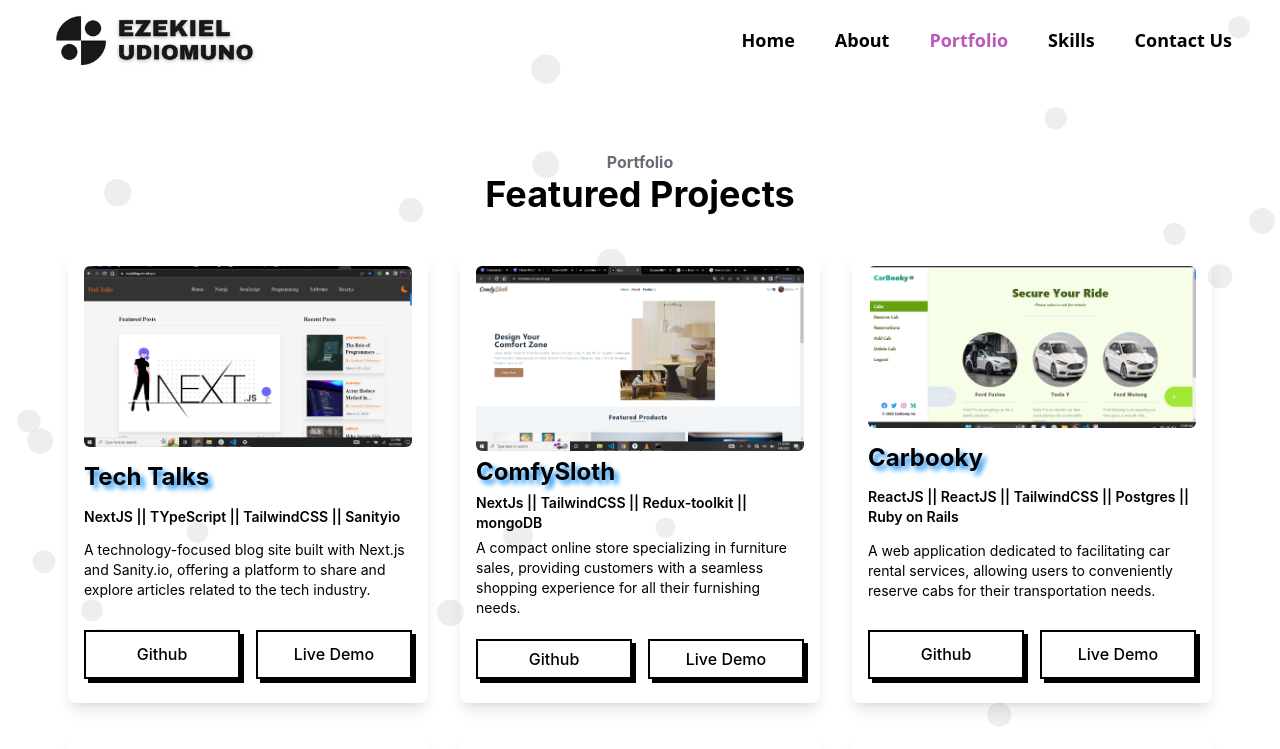
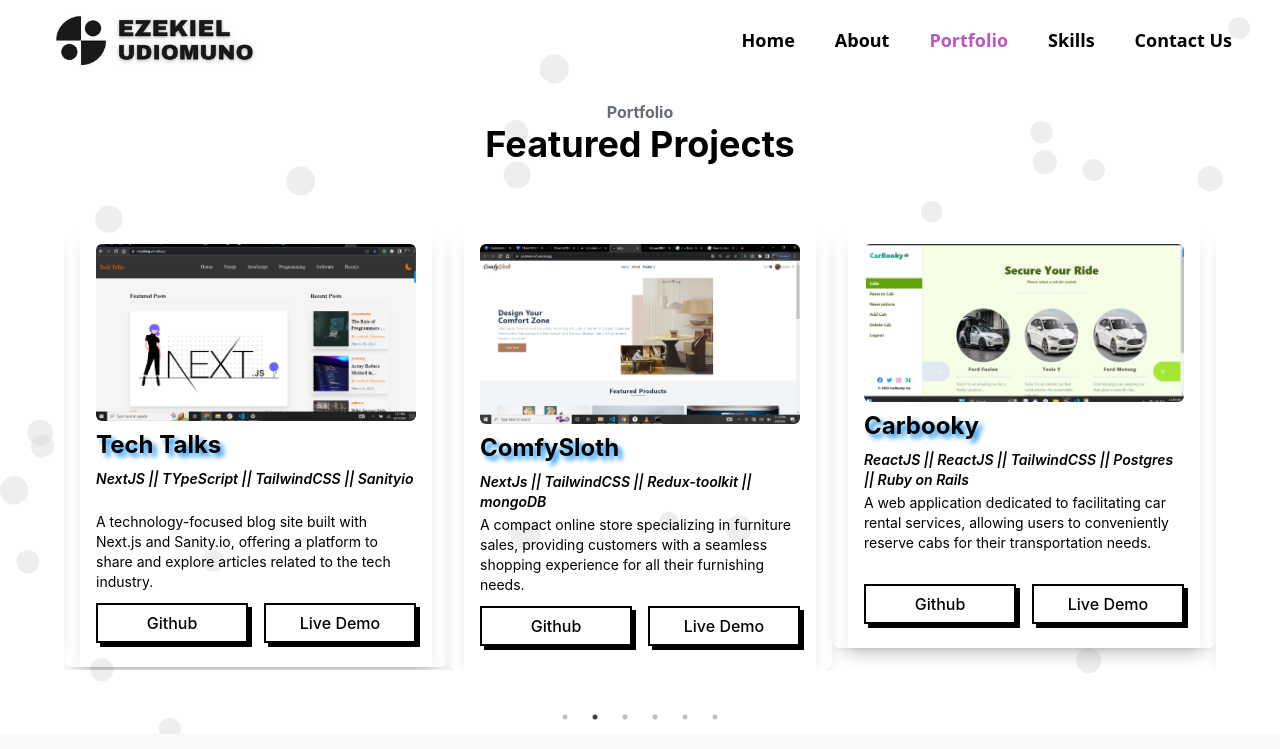
Before and after one commit to uezekiel-mufin/nextportfolio, a Next.js app: page /portfolio in a window 1280 px wide. Shown: the top 749 px of the page. Built offline with nearby package versions, Linux system fonts and the light colour scheme.

Commit message:
Add chat box and react slick

```diff
--- a/package.json
+++ b/package.json
@@ -19,9 +19,11 @@
     "react-icons": "^4.4.0",
     "react-responsive-carousel": "^3.2.23",
     "react-simple-typewriter": "^5.0.1",
+    "react-slick": "^0.29.0",
     "react-toastify": "^9.1.3",
     "react-tsparticles": "^2.1.3",
     "react-use-downloader": "^1.1.7",
+    "slick-carousel": "^1.8.1",
     "tsparticles": "^2.1.3"
   },
   "devDependencies": {
--- a/pages/_app.js
+++ b/pages/_app.js
@@ -2,9 +2,15 @@
 import '../styles/globals.css';
 import Particlejs from '../public/components/particles';
 import Footer from '../public/components/footer';
+import { ToastContainer } from 'react-toastify';
+import 'react-toastify/dist/ReactToastify.css';
+import TawkToWidget from '../public/components/Tawk';
+
 function MyApp({ Component, pageProps }) {
 	return (
 		<main className='relative'>
+			<TawkToWidget />
+			<ToastContainer />
 			<Navbar />
 			<section className=''>
 				<Component {...pageProps} />
--- a/pages/portfolio/index.jsx
+++ b/pages/portfolio/index.jsx
@@ -1,35 +1,84 @@
 import Image from 'next/image';
 import data from '../../public/components/portfolioData';
 import GitBtn from '../../public/components/Buttons/gitBtn';
+import 'slick-carousel/slick/slick.css';
+import 'slick-carousel/slick/slick-theme.css';
+import Slider from 'react-slick';
 import DemoBtn from '../../public/components/Buttons/demoBtn';
-import { motion } from 'framer-motion';
+
 const Portfolio = () => {
+	const settings = {
+		infinite: true,
+		autoplay: true,
+		autoplaySpeed: 3000,
+		speed: 2000,
+		slidesToShow: 4,
+		slidesToScroll: 1,
+		initialSlide: 0,
+		dots: true,
+		useCss: true,
+		rtl: false, // Right to left movement for infinite scrolling
+		responsive: [
+			{
+				breakpoint: 1400,
+				settings: {
+					slidesToShow: 4,
+					slidesToScroll: 1,
+				},
+			},
+			{
+				breakpoint: 1300,
+				settings: {
+					slidesToShow: 3,
+					slidesToScroll: 1,
+				},
+			},
+			{
+				breakpoint: 1024,
+				settings: {
+					slidesToShow: 2,
+					slidesToScroll: 1,
+					initialSlide: 2,
+				},
+			},
+			{
+				breakpoint: 480,
+				settings: {
+					slidesToShow: 1,
+					slidesToScroll: 1,
+				},
+			},
+		],
+	};
 	return (
-		<div className='flex flex-col w-full mb-[100px] px-4  lg:px-8 xl:px-16'>
-			<div className='flex flex-col pt-[150px] items-center gap-4'>
+		<div className='flex flex-col  w-full px-4 h-[95vh] md:h-full  lg:px-8 xl:px-16'>
+			<div className='flex flex-col pt-[150px] md:pt-[100px] items-center gap-4'>
 				<div className='w-full text-center mb-8'>
 					<h6 className='font-bold text-[#686d75]'>Portfolio</h6>
 					<h2 className='text-4xl font-bold '>Featured Projects</h2>
 				</div>
 			</div>
-			<div className='flex justify-center items-center h-full  '>
-				<div className='m-1 gap-12 grid grid-cols-1 md:grid-cols-2 lg:grid-cols-3  md:gap-8 w-full h-full justify-evenly content-evenly'>
-					{data.map((item) => (
-						<motion.div initial={{ scale: 0.5 }} animate={{ scale: 1 }} transition={{ duration: 3 }} key={item.id} className='relative grid grid-cols-1 shadow-lg gap-[5px] h-full justify-start  rounded-lg p-4 '>
+
+			<Slider {...settings} className='flex flex-col my-8 pb-8'>
+				{data.map((item) => (
+					<div key={item.id} className='slide-item h-full relative shadow-lg gap-20 rounded-lg px-4 '>
+						<div className='shadow-lg p-4'>
 							<a href={item.liveDemo} target='_blank' rel='noreferrer' className='hover:scale-105 transition-all duration-500 ease-linear'>
-								<Image src={item.image} alt='image' height={800} className='aspect-video h-[800px] rounded-md hover:scale-105' layout='responsive' />
+								<div className=''>
+									<Image src={item.image} alt='image' height={800} layout='responsive' className='rounded-md transition-all duration-300 ease-linear hover:scale-105' />
+								</div>
 							</a>
-							<h1 className='text-shadow font-bold text-2xl'>{item.name}</h1>
-							<h4 className=' flex justify-start text-sm font-semibold'>{item.technologies}</h4>
-							<p className='text-sm'>{item.description}</p>
+							<h1 className='text-shadow font-bold text-2xl my-2'>{item.name}</h1>
+							<h4 className=' flex justify-start text-sm font-semibold my-2 italic h-[35px]'>{item.technologies}</h4>
+							<p className='text-sm h-[75px]'>{item.description}</p>
 							<div className='flex justify-between mt-4 mb-2 w-full gap-4'>
 								<GitBtn github={item.Github} />
 								<DemoBtn liveDemo={item.liveDemo} />
 							</div>
-						</motion.div>
-					))}
-				</div>
-			</div>
+						</div>
+					</div>
+				))}
+			</Slider>
 		</div>
 	);
 };
--- a/public/components/Buttons/gitBtn.jsx
+++ b/public/components/Buttons/gitBtn.jsx
@@ -1,12 +1,23 @@
 import React from 'react';
+import { toast } from 'react-toastify';
 
 const GitBtn = ({ github }) => {
 	return (
-		<a href={github} rel='noreferrer' target='_blank' className='relative cursor-pointer w-full flex justify-center items-center px-4 py-2 font-medium group'>
-			<span className=' absolute inset-0 w-full h-full transition duration-300 ease-out transform translate-x-1 translate-y-1 bg-black group-hover:-translate-x-0 group-hover:-translate-y-0'></span>
-			<span className='absolute inset-0 w-full h-full bg-white border-2 border-black group-hover:bg-black'></span>
-			<span className='relative text-black group-hover:text-white'>Github</span>
-		</a>
+		<>
+			{github ? (
+				<a href={github} rel='noreferrer' target='_blank' className='relative cursor-pointer w-full flex justify-center items-center px-4 py-2 font-medium group'>
+					<span className=' absolute inset-0 w-full h-full transition duration-300 ease-out transform translate-x-1 translate-y-1 bg-black group-hover:-translate-x-0 group-hover:-translate-y-0'></span>
+					<span className='absolute inset-0 w-full h-full bg-white border-2 border-black group-hover:bg-black'></span>
+					<span className='relative text-black group-hover:text-white'>Github</span>
+				</a>
+			) : (
+				<button onClick={() => toast.error('Sorry this is a private repo')} className='relative cursor-pointer w-full flex justify-center items-center px-4 py-2 font-medium group'>
+					<span className=' absolute inset-0 w-full h-full transition duration-300 ease-out transform translate-x-1 translate-y-1 bg-black group-hover:-translate-x-0 group-hover:-translate-y-0'></span>
+					<span className='absolute inset-0 w-full h-full bg-white border-2 border-black group-hover:bg-black'></span>
+					<span className='relative text-black group-hover:text-white'>Github</span>
+				</button>
+			)}
+		</>
 	);
 };
 
--- /dev/null
+++ b/public/components/Tawk.jsx
@@ -0,0 +1,23 @@
+// components/TawkToWidget.js
+
+import React, { useEffect } from 'react';
+
+const TawkToWidget = () => {
+	useEffect(() => {
+		var Tawk_API = Tawk_API || {};
+		var Tawk_LoadStart = new Date();
+		(function () {
+			var s1 = document.createElement('script'),
+				s0 = document.getElementsByTagName('script')[0];
+			s1.async = true;
+			s1.src = 'https://embed.tawk.to/64f6f51ea91e863a5c11b898/default';
+			s1.charset = 'UTF-8';
+			s1.setAttribute('crossorigin', '*');
+			s0.parentNode.insertBefore(s1, s0);
+		})();
+	}, []);
+
+	return <div />;
+};
+
+export default TawkToWidget;
--- a/public/components/portfolioData.js
+++ b/public/components/portfolioData.js
@@ -1,13 +1,22 @@
 import Forkify from '../../public/images/forkify.png';
 import MustFintech from '../../public/images/must_fintech.png';
 import Carbooky from '../../public/images/carbooky.png';
-import Apple from '../../public/images/appleclone.png';
+import Visa from '../../public/images/visaven.png';
 import Zicomm2 from '../../public/images/zicomm2.png';
 import blog from '../../public/images/ezzyblog2.png';
 
 const data = [
 	{
 		id: 1,
+		image: Visa,
+		name: 'VisaVenai',
+		description: 'A web application designed to help student visa applicants prepare for their visa interviews, offering a platform to practice and improve their interview skills.',
+		technologies: 'NextJS || TYpeScript || TailwindCSS || MySQL',
+		liveDemo: 'https://visavenai.com',
+		Github: '',
+	},
+	{
+		id: 2,
 		image: blog,
 		name: 'Tech Talks',
 		description: 'A technology-focused blog site built with Next.js and Sanity.io, offering a platform to share and explore articles related to the tech industry.',
@@ -16,7 +25,7 @@
 		Github: 'https://github.com/Ezzywealth/ezzyblog',
 	},
 	{
-		id: 2,
+		id: 3,
 		image: Zicomm2,
 		name: 'ComfySloth',
 		description: 'A compact online store specializing in furniture sales, providing customers with a seamless shopping experience for all their furnishing needs. ',
@@ -25,7 +34,7 @@
 		Github: 'https://github.com/Ezzywealth/ComfySloth',
 	},
 	{
-		id: 3,
+		id: 4,
 		image: Carbooky,
 		name: 'Carbooky',
 		description: 'A web application dedicated to facilitating car rental services, allowing users to conveniently reserve cabs for their transportation needs.',
@@ -34,22 +43,13 @@
 		Github: 'https://github.com/Ezzywealth/cab_bookings_frontend',
 	},
 	{
-		id: 4,
+		id: 5,
 		image: Forkify,
 		name: 'Forkify Recipes',
 		description: 'A web application designed to retrieve recipes based on user-provided search queries, offering a convenient way to explore and discover culinary delights.',
 		technologies: 'NextJS || React Icons || TailwindCSS',
 		liveDemo: 'https://forkify-app-five.vercel.app/',
 		Github: 'https://github.com/Ezzywealth/forkify_app',
-	},
-	{
-		id: 5,
-		image: Apple,
-		name: 'Apple-clone',
-		description: 'An enhanced version of the Apple e-commerce website, featuring a redesigned interface and improved user experience.',
-		technologies: 'Typescript || NextJs || TailwindCSS || headless-ui || sanityIO  ',
-		liveDemo: 'https://apple-clone-neon.vercel.app',
-		Github: 'https://github.com/Ezzywealth/apple-clone-typescript',
 	},
 	{
 		id: 6,
--- a/styles/globals.css
+++ b/styles/globals.css
@@ -150,3 +150,7 @@
 	animation-duration: 2s; /* changed from 1s to 5s */
 	animation-fill-mode: both;
 }
+
+.slide-item {
+	margin-right: 16px; /* Adjust as needed */
+}
```
Also changed, not shown: public/images/visaven.png (added), 1 other file (tests, documents, lock files or other folders).
